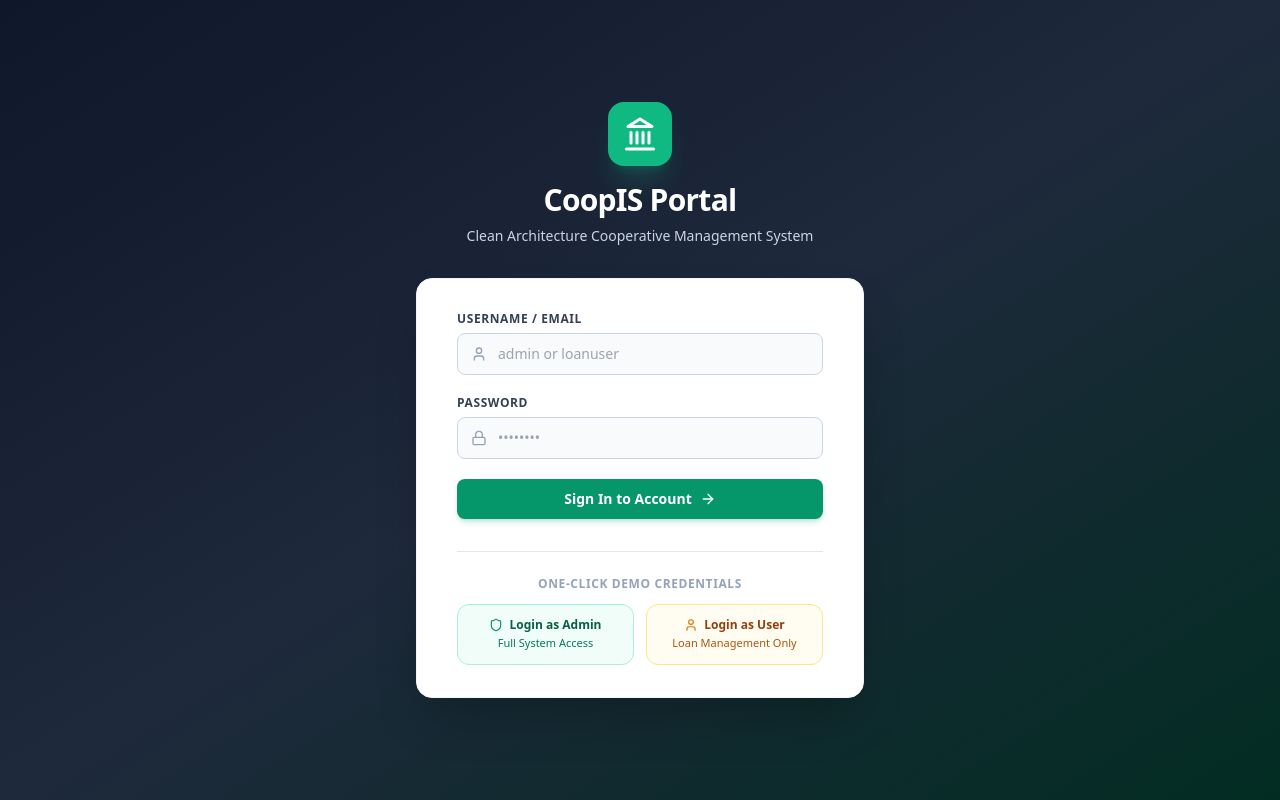
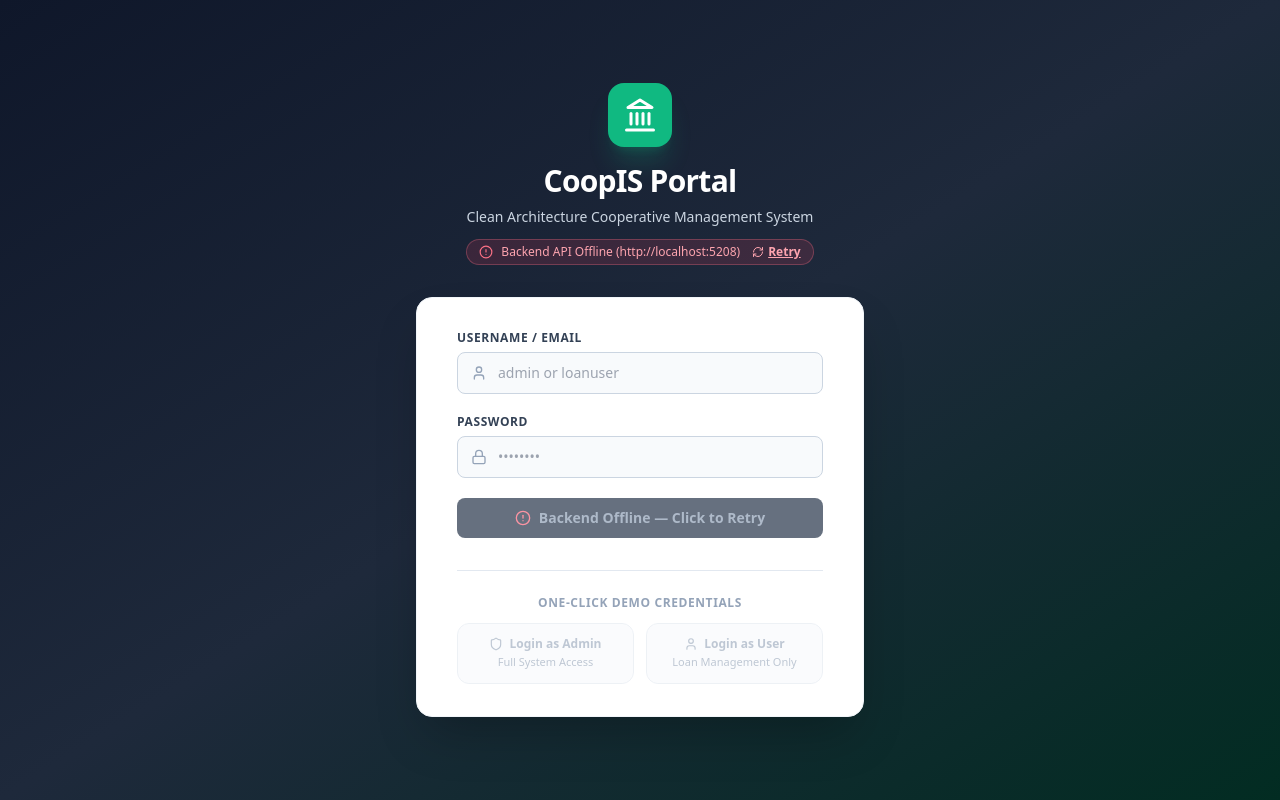
Before and after one commit to chrpas/CoopIS, a React (Vite) app in the folder client/web/: page /login in a window 1280 px wide. Built offline with nearby package versions, Linux system fonts and the light colour scheme; no server answers.

Commit message:
feat: add backend health probe and disable login buttons during initialization

```diff
--- a/client/web/src/features/auth/LoginPage.tsx
+++ b/client/web/src/features/auth/LoginPage.tsx
@@ -1,20 +1,71 @@
-import React, { useState } from "react";
+import React, { useState, useEffect, useCallback } from "react";
 import { useNavigate, useLocation } from "react-router-dom";
+import axios from "axios";
 import { useAuth } from "../../context/AuthContext";
-import { Landmark, Shield, User, Lock, ArrowRight, AlertCircle } from "lucide-react";
+import { Landmark, Shield, User, Lock, ArrowRight, AlertCircle, Loader2, CheckCircle2, RefreshCw } from "lucide-react";
+
+type BackendHealth = "checking" | "online" | "offline";
 
 export const LoginPage: React.FC = () => {
   const [username, setUsername] = useState("");
   const [password, setPassword] = useState("");
   const [error, setError] = useState<string | null>(null);
   const [loading, setLoading] = useState(false);
+  const [backendHealth, setBackendHealth] = useState<BackendHealth>("checking");
 
   const { login } = useAuth();
   const navigate = useNavigate();
   const location = useLocation();
 
+  const checkBackendHealth = useCallback(async () => {
+    setBackendHealth("checking");
+    try {
+      const res = await axios.get("/api/health", { timeout: 3500 });
+      if (res.status === 200 || res.status < 500) {
+        setBackendHealth("online");
+        return true;
+      }
+      setBackendHealth("offline");
+      return false;
+    } catch (err: unknown) {
+      const axiosErr = err as { response?: { status?: number } };
+      // Even if /api/health returned 404 on an older binary, the HTTP server is alive
+      if (axiosErr?.response?.status && axiosErr.response.status < 500) {
+        setBackendHealth("online");
+        return true;
+      }
+      setBackendHealth("offline");
+      return false;
+    }
+  }, []);
+
+  useEffect(() => {
+    let isMounted = true;
+    let timer: NodeJS.Timeout;
+
+    const probe = async () => {
+      const isReady = await checkBackendHealth();
+      if (!isReady && isMounted) {
+        // Retry polling every 2.5 seconds if server is still spinning up
+        timer = setTimeout(probe, 2500);
+      }
+    };
+
+    probe();
+
+    return () => {
+      isMounted = false;
+      clearTimeout(timer);
+    };
+  }, [checkBackendHealth]);
+
   const handleLoginSubmit = async (e?: React.FormEvent, customUser?: string, customPass?: string) => {
     if (e) e.preventDefault();
+    if (backendHealth !== "online") {
+      await checkBackendHealth();
+      return;
+    }
+
     setError(null);
     setLoading(true);
 
@@ -42,6 +93,7 @@ export const LoginPage: React.FC = () => {
       if (serverMsg) {
         setError(serverMsg);
       } else if (!status || status >= 500) {
+        setBackendHealth("offline");
         setError(
           "Unable to reach the CoopIS Backend API (http://localhost:5208). Please ensure the API server is running."
         );
@@ -54,16 +106,22 @@ export const LoginPage: React.FC = () => {
   };
 
   const handleQuickAdminLogin = () => {
+    if (backendHealth !== "online" || loading) return;
     setUsername("admin");
     setPassword("Admin123!");
     handleLoginSubmit(undefined, "admin", "Admin123!");
   };
 
   const handleQuickUserLogin = () => {
+    if (backendHealth !== "online" || loading) return;
     setUsername("loanuser");
     setPassword("User123!");
     handleLoginSubmit(undefined, "loanuser", "User123!");
   };
+
+  const isInitializing = backendHealth === "checking";
+  const isOffline = backendHealth === "offline";
+  const isActionDisabled = loading || isInitializing || isOffline;
 
   return (
     <div className="min-h-screen bg-gradient-to-br from-slate-900 via-slate-800 to-emerald-950 flex flex-col justify-center py-8 sm:py-12 px-4 sm:px-6 lg:px-8">
@@ -75,6 +133,36 @@ export const LoginPage: React.FC = () => {
         <p className="mt-1.5 sm:mt-2 text-xs sm:text-sm text-slate-300">
           Clean Architecture Cooperative Management System
         </p>
+
+        {/* Backend & Database Readiness Indicator */}
+        <div className="mt-3 flex items-center justify-center">
+          {backendHealth === "checking" && (
+            <div className="inline-flex items-center gap-2 px-3 py-1 rounded-full bg-amber-500/10 border border-amber-400/30 text-amber-300 text-xs font-medium animate-pulse">
+              <Loader2 className="w-3.5 h-3.5 animate-spin text-amber-400" />
+              <span>Initializing database & API connection...</span>
+            </div>
+          )}
+          {backendHealth === "online" && (
+            <div className="inline-flex items-center gap-1.5 px-3 py-1 rounded-full bg-emerald-500/10 border border-emerald-400/30 text-emerald-300 text-xs font-medium">
+              <CheckCircle2 className="w-3.5 h-3.5 text-emerald-400" />
+              <span>System Online & Ready</span>
+            </div>
+          )}
+          {backendHealth === "offline" && (
+            <div className="inline-flex items-center gap-2 px-3 py-1 rounded-full bg-rose-500/15 border border-rose-400/30 text-rose-300 text-xs font-medium">
+              <AlertCircle className="w-3.5 h-3.5 text-rose-400" />
+              <span>Backend API Offline (http://localhost:5208)</span>
+              <button
+                type="button"
+                onClick={() => checkBackendHealth()}
+                className="ml-1 inline-flex items-center gap-1 underline hover:text-white cursor-pointer font-semibold"
+              >
+                <RefreshCw className="w-3 h-3" />
+                Retry
+              </button>
+            </div>
+          )}
+        </div>
       </div>
 
       <div className="mt-6 sm:mt-8 sm:mx-auto sm:w-full sm:max-w-md w-full">
@@ -127,11 +215,34 @@ export const LoginPage: React.FC = () => {
 
             <button
               type="submit"
-              disabled={loading}
-              className="w-full flex items-center justify-center gap-2 py-2.5 px-4 rounded-lg bg-emerald-600 hover:bg-emerald-700 active:bg-emerald-800 text-white font-semibold text-sm transition-colors shadow-md shadow-emerald-600/20 disabled:opacity-50"
+              disabled={isActionDisabled}
+              className={`w-full flex items-center justify-center gap-2 py-2.5 px-4 rounded-lg font-semibold text-sm transition-all shadow-md ${
+                isActionDisabled
+                  ? "bg-slate-700 text-slate-400 cursor-not-allowed opacity-75 shadow-none"
+                  : "bg-emerald-600 hover:bg-emerald-700 active:bg-emerald-800 text-white shadow-emerald-600/20 cursor-pointer"
+              }`}
             >
-              {loading ? "Authenticating..." : "Sign In to Account"}
-              {!loading && <ArrowRight className="w-4 h-4" />}
+              {loading ? (
+                <>
+                  <Loader2 className="w-4 h-4 animate-spin" />
+                  Authenticating...
+                </>
+              ) : isInitializing ? (
+                <>
+                  <Loader2 className="w-4 h-4 animate-spin text-amber-300" />
+                  Initializing Backend Engine...
+                </>
+              ) : isOffline ? (
+                <>
+                  <AlertCircle className="w-4 h-4 text-rose-400" />
+                  Backend Offline — Click to Retry
+                </>
+              ) : (
+                <>
+                  Sign In to Account
+                  <ArrowRight className="w-4 h-4" />
+                </>
+              )}
             </button>
           </form>
 
@@ -144,27 +255,35 @@ export const LoginPage: React.FC = () => {
               <button
                 type="button"
                 onClick={handleQuickAdminLogin}
-                disabled={loading}
-                className="flex flex-col items-center justify-center p-3 rounded-xl border border-emerald-200 bg-emerald-50/70 hover:bg-emerald-100/80 active:bg-emerald-200 text-emerald-900 transition-all text-center cursor-pointer"
+                disabled={isActionDisabled}
+                className={`flex flex-col items-center justify-center p-3 rounded-xl border transition-all text-center ${
+                  isActionDisabled
+                    ? "border-slate-200 bg-slate-50 text-slate-400 opacity-60 cursor-not-allowed"
+                    : "border-emerald-200 bg-emerald-50/70 hover:bg-emerald-100/80 active:bg-emerald-200 text-emerald-900 cursor-pointer"
+                }`}
               >
-                <div className="flex items-center gap-1.5 font-bold text-xs text-emerald-800">
-                  <Shield className="w-3.5 h-3.5 text-emerald-600" />
+                <div className="flex items-center gap-1.5 font-bold text-xs">
+                  <Shield className={`w-3.5 h-3.5 ${isActionDisabled ? "text-slate-400" : "text-emerald-600"}`} />
                   Login as Admin
                 </div>
-                <span className="text-[11px] text-emerald-700 mt-0.5">Full System Access</span>
+                <span className="text-[11px] mt-0.5">Full System Access</span>
               </button>
 
               <button
                 type="button"
                 onClick={handleQuickUserLogin}
-                disabled={loading}
-                className="flex flex-col items-center justify-center p-3 rounded-xl border border-amber-200 bg-amber-50/70 hover:bg-amber-100/80 active:bg-amber-200 text-amber-900 transition-all text-center cursor-pointer"
+                disabled={isActionDisabled}
+                className={`flex flex-col items-center justify-center p-3 rounded-xl border transition-all text-center ${
+                  isActionDisabled
+                    ? "border-slate-200 bg-slate-50 text-slate-400 opacity-60 cursor-not-allowed"
+                    : "border-amber-200 bg-amber-50/70 hover:bg-amber-100/80 active:bg-amber-200 text-amber-900 cursor-pointer"
+                }`}
               >
-                <div className="flex items-center gap-1.5 font-bold text-xs text-amber-800">
-                  <User className="w-3.5 h-3.5 text-amber-600" />
+                <div className="flex items-center gap-1.5 font-bold text-xs">
+                  <User className={`w-3.5 h-3.5 ${isActionDisabled ? "text-slate-400" : "text-amber-600"}`} />
                   Login as User
                 </div>
-                <span className="text-[11px] text-amber-700 mt-0.5">Loan Management Only</span>
+                <span className="text-[11px] mt-0.5">Loan Management Only</span>
               </button>
             </div>
           </div>
```
Also changed, not shown: 1 other file (tests, documents, lock files or other folders).
